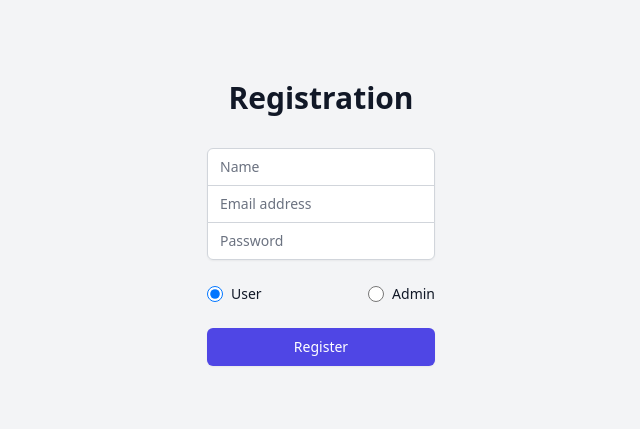
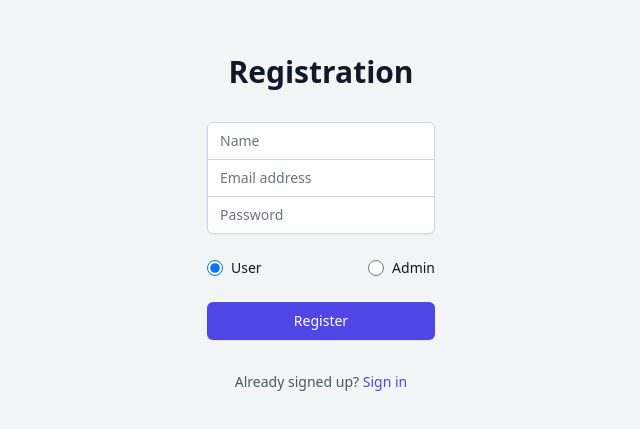
Before and after one commit to Itsayush30/E-Commerce-FE, a React (Create React App) app: page / in a window 1280 px wide. Shown: the part 189-618 px from the top of the page, without its empty margins (319-959 px from the left). Built offline with nearby package versions, Linux system fonts and the light colour scheme.

Commit message:
Added feature to sign in of already signed up

```diff
--- a/src/components/Registration.js
+++ b/src/components/Registration.js
@@ -1,6 +1,6 @@
 import React, { useState } from 'react';
 import axios from 'axios';
-import { useNavigate } from 'react-router-dom';
+import { useNavigate, Link } from 'react-router-dom'; // Import Link from react-router-dom
 
 const Registration = () => {
   const navigate = useNavigate(); // useNavigate hook for navigation
@@ -66,6 +66,9 @@ const Registration = () => {
             <button type="submit" className="w-full py-2 px-4 border border-transparent rounded-md shadow-sm text-sm font-medium text-white bg-indigo-600 hover:bg-indigo-700 focus:outline-none focus:ring-2 focus:ring-offset-2 focus:ring-indigo-500">Register</button>
           </div>
         </form>
+        <p className="text-sm text-gray-600 text-center mt-4">
+          Already signed up? <Link to="/signin" className="text-indigo-600 hover:underline">Sign in</Link>
+        </p>
       </div>
     </div>
   );
```
